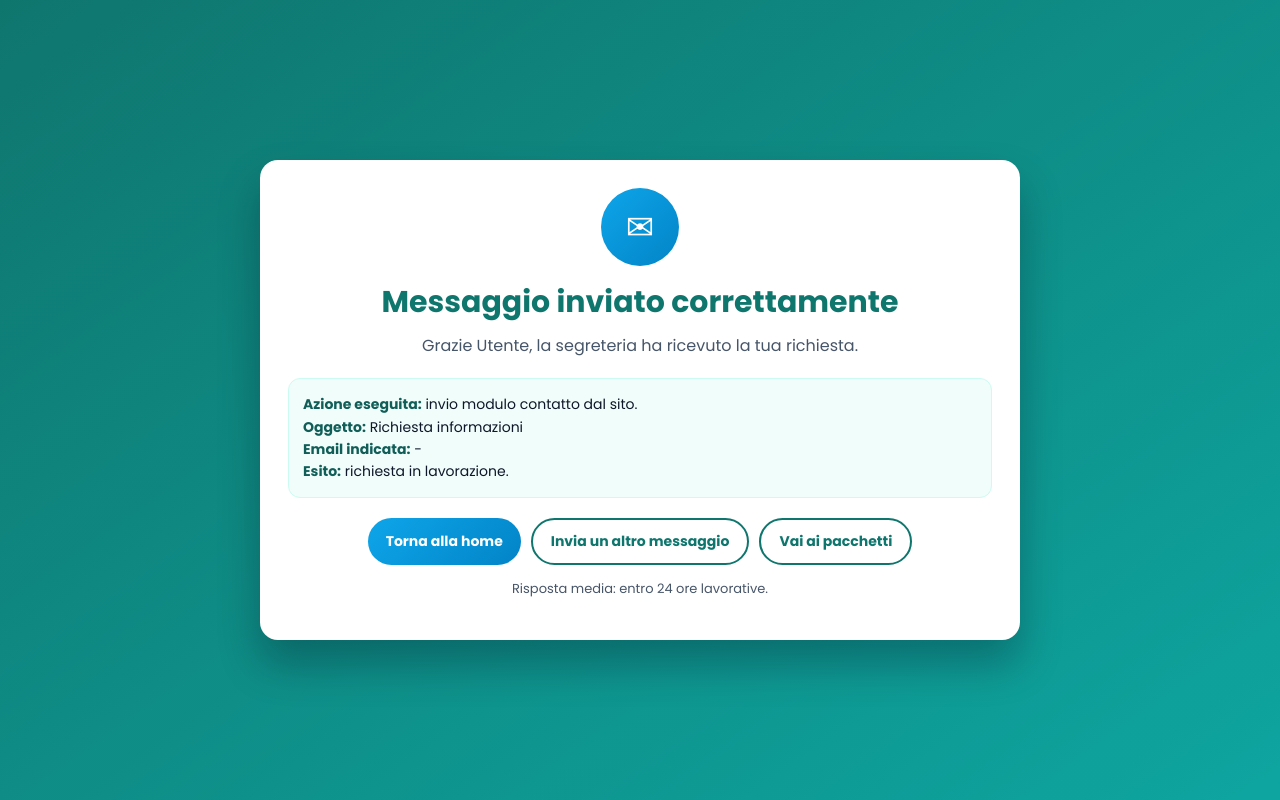
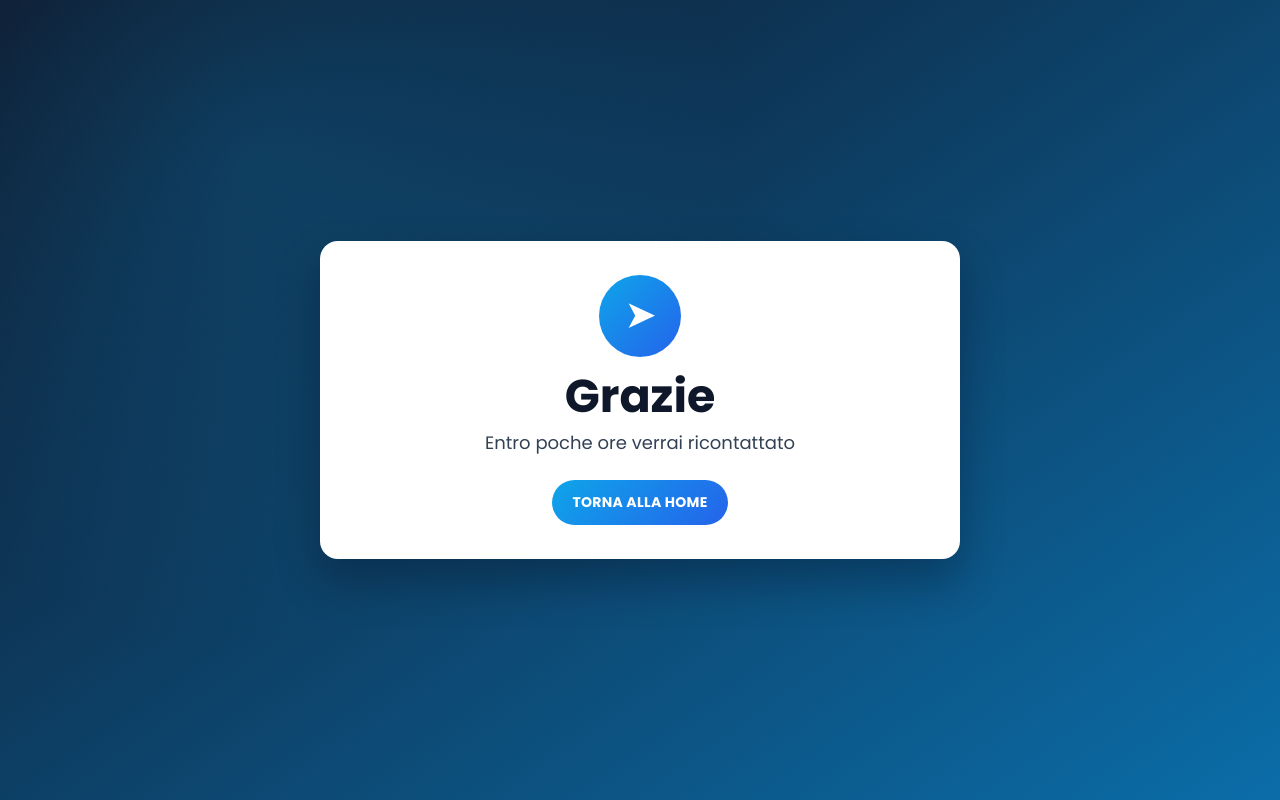
Before and after one commit to Willy1410/Nuoto-Libero-Le-Naiadi, a PHP site: page /grazie-contatto.php in a window 1280 px wide. Run offline with PHP 8.4, Linux system fonts and the light colour scheme.

Commit message:
fix: landing form vincolato e pagina grazie conforme

```diff
--- a/grazie-contatto.php
+++ b/grazie-contatto.php
@@ -3,43 +3,17 @@ declare(strict_types=1);
 
 require_once __DIR__ . '/bootstrap.php';
 
-function contactSafe(string $value, int $maxLen = 120): string
-{
-    $value = trim($value);
-    if (mb_strlen($value) > $maxLen) {
-        $value = mb_substr($value, 0, $maxLen);
-    }
-
-    return htmlspecialchars($value, ENT_QUOTES, 'UTF-8');
-}
-
-$name = contactSafe((string)($_GET['name'] ?? 'Utente'), 120);
-$subject = contactSafe((string)($_GET['subject'] ?? 'Richiesta informazioni'), 160);
-$email = contactSafe((string)($_GET['email'] ?? ''), 255);
-if ($email === '') {
-    $email = '-';
-}
-
 $isLandingContext = appIsLandingMode() || strtolower((string)($_GET['from'] ?? '')) === 'landing';
 $homeHref = $isLandingContext ? 'landing.php' : 'index.php';
-$homeLabel = $isLandingContext ? 'Torna alla landing' : 'Torna alla home';
-$secondaryHref = $isLandingContext ? 'landing.php#landingContactForm' : 'contatti.php';
-$thirdHref = $isLandingContext ? 'area-riservata.php' : 'pacchetti.php';
-$thirdLabel = $isLandingContext ? 'Area riservata demo' : 'Vai ai pacchetti';
 ?>
 <!DOCTYPE html>
 <html lang="it">
 <head>
     <meta charset="UTF-8">
     <meta name="viewport" content="width=device-width, initial-scale=1.0">
-    <meta name="description" content="Messaggio contatto inviato correttamente a Gli Squaletti.">
+    <meta name="description" content="Messaggio contatto inviato correttamente.">
     <meta name="robots" content="noindex,nofollow">
-    <meta property="og:type" content="website">
-    <meta property="og:locale" content="it_IT">
-    <meta property="og:title" content="Messaggio Inviato - Gli Squaletti">
-    <meta property="og:description" content="Il tuo messaggio e stato inviato alla segreteria.">
-    <meta property="og:url" content="<?= htmlspecialchars(appBaseUrl() . '/grazie-contatto.php', ENT_QUOTES, 'UTF-8'); ?>">
-    <title>Messaggio Inviato - Gli Squaletti</title>
+    <title>Grazie - Gli Squaletti</title>
     <link rel="icon" type="image/png" href="https://public.gensparkspace.com/api/files/s/s3WpPfgP">
     <link href="https://fonts.googleapis.com/css2?family=Poppins:wght@300;400;500;600;700&display=swap" rel="stylesheet">
     <style>
@@ -48,7 +22,8 @@ $thirdLabel = $isLandingContext ? 'Area riservata demo' : 'Vai ai pacchetti';
             margin: 0;
             min-height: 100vh;
             font-family: 'Poppins', sans-serif;
-            background: linear-gradient(145deg, #0f766e, #0ea5a0);
+            background: radial-gradient(circle at 20% 20%, rgba(14,165,233,.18), transparent 40%),
+                        linear-gradient(145deg, #0f172a, #0b6da8);
             display: flex;
             align-items: center;
             justify-content: center;
@@ -56,90 +31,57 @@ $thirdLabel = $isLandingContext ? 'Area riservata demo' : 'Vai ai pacchetti';
             color: #0f172a;
         }
         .card {
-            width: min(760px, 100%);
-            background: #fff;
+            width: min(640px, 100%);
+            background: #ffffff;
             border-radius: 18px;
-            box-shadow: 0 24px 42px rgba(2, 6, 23, 0.28);
-            padding: 28px;
+            box-shadow: 0 22px 44px rgba(2, 6, 23, 0.3);
+            padding: 34px 26px;
+            text-align: center;
         }
-        .status {
-            width: 78px;
-            height: 78px;
+        .icon {
+            width: 82px;
+            height: 82px;
+            margin: 0 auto 14px;
             border-radius: 50%;
+            background: linear-gradient(135deg, #0ea5e9, #2563eb);
             display: grid;
             place-items: center;
-            background: linear-gradient(135deg, #0ea5e9, #0284c7);
             color: #fff;
             font-size: 34px;
-            margin: 0 auto 14px;
+            font-weight: 700;
         }
         h1 {
             margin: 0;
-            text-align: center;
-            color: #0f766e;
-            font-size: 30px;
+            font-size: 46px;
+            color: #0f172a;
+            line-height: 1.1;
         }
-        .lead {
-            text-align: center;
-            margin: 8px 0 20px;
-            color: #475569;
-        }
-        .summary {
-            border: 1px solid #ccfbf1;
-            border-radius: 12px;
-            padding: 14px;
-            background: #f0fdfa;
-            font-size: 14px;
-            line-height: 1.6;
-        }
-        .summary strong { color: #115e59; }
-        .cta {
-            margin-top: 20px;
-            display: flex;
-            gap: 10px;
-            flex-wrap: wrap;
-            justify-content: center;
+        .subtitle {
+            margin: 8px 0 24px;
+            font-size: 18px;
+            color: #334155;
         }
         .btn {
-            text-decoration: none;
-            border-radius: 999px;
-            padding: 11px 18px;
-            font-size: 14px;
-            font-weight: 700;
             display: inline-flex;
             align-items: center;
             justify-content: center;
-        }
-        .btn-primary { background: linear-gradient(135deg, #0ea5e9, #0284c7); color: #fff; }
-        .btn-secondary { background: #fff; color: #0f766e; border: 2px solid #0f766e; }
-        .note {
-            margin-top: 14px;
-            color: #475569;
-            font-size: 13px;
-            text-align: center;
+            text-decoration: none;
+            border-radius: 999px;
+            padding: 12px 20px;
+            font-size: 14px;
+            font-weight: 700;
+            background: linear-gradient(135deg, #0ea5e9, #2563eb);
+            color: #fff;
+            letter-spacing: .02em;
         }
     </style>
 </head>
 <body>
 <main class="card" role="main">
-    <div class="status">&#9993;</div>
-    <h1>Messaggio inviato correttamente</h1>
-    <p class="lead">Grazie <?= $name; ?>, la segreteria ha ricevuto la tua richiesta.</p>
-
-    <section class="summary" aria-label="Riepilogo invio contatto">
-        <div><strong>Azione eseguita:</strong> invio modulo contatto dal sito.</div>
-        <div><strong>Oggetto:</strong> <?= $subject; ?></div>
-        <div><strong>Email indicata:</strong> <?= $email; ?></div>
-        <div><strong>Esito:</strong> richiesta in lavorazione.</div>
-    </section>
-
-    <div class="cta">
-        <a class="btn btn-primary" href="<?= htmlspecialchars($homeHref, ENT_QUOTES, 'UTF-8'); ?>"><?= htmlspecialchars($homeLabel, ENT_QUOTES, 'UTF-8'); ?></a>
-        <a class="btn btn-secondary" href="<?= htmlspecialchars($secondaryHref, ENT_QUOTES, 'UTF-8'); ?>">Invia un altro messaggio</a>
-        <a class="btn btn-secondary" href="<?= htmlspecialchars($thirdHref, ENT_QUOTES, 'UTF-8'); ?>"><?= htmlspecialchars($thirdLabel, ENT_QUOTES, 'UTF-8'); ?></a>
-    </div>
-
-    <p class="note">Risposta media: entro 24 ore lavorative.</p>
+    <div class="icon" aria-hidden="true">&#10148;</div>
+    <h1>Grazie</h1>
+    <p class="subtitle">Entro poche ore verrai ricontattato</p>
+    <a class="btn" href="<?= htmlspecialchars($homeHref, ENT_QUOTES, 'UTF-8'); ?>">TORNA ALLA HOME</a>
 </main>
 </body>
 </html>
```
Also changed, not shown: api/contact.php (+33 -8 lines), landing.php (+72 -3 lines).
